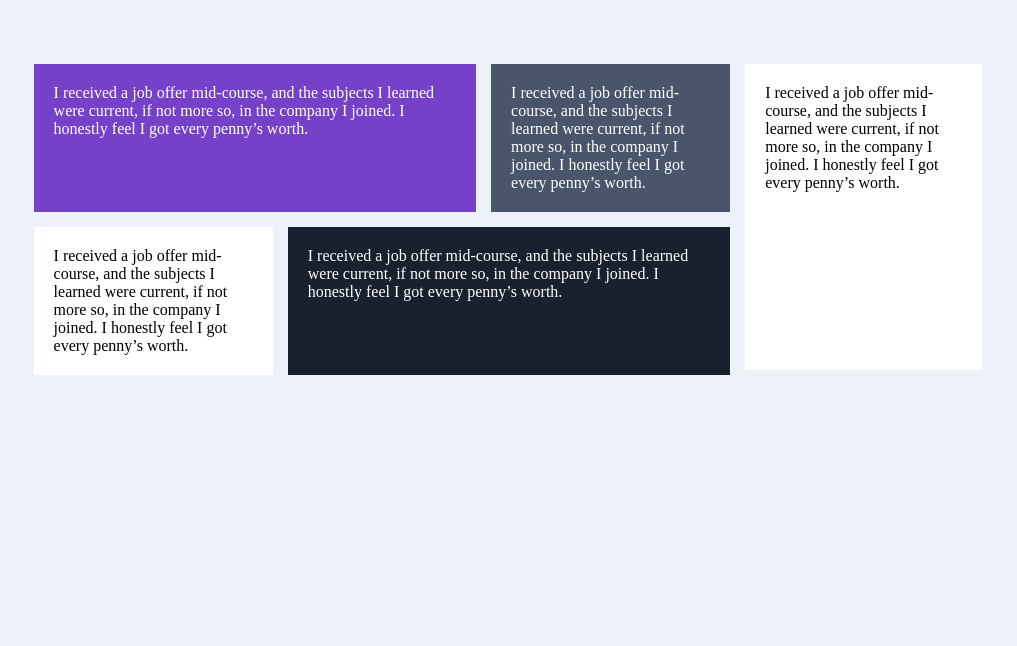
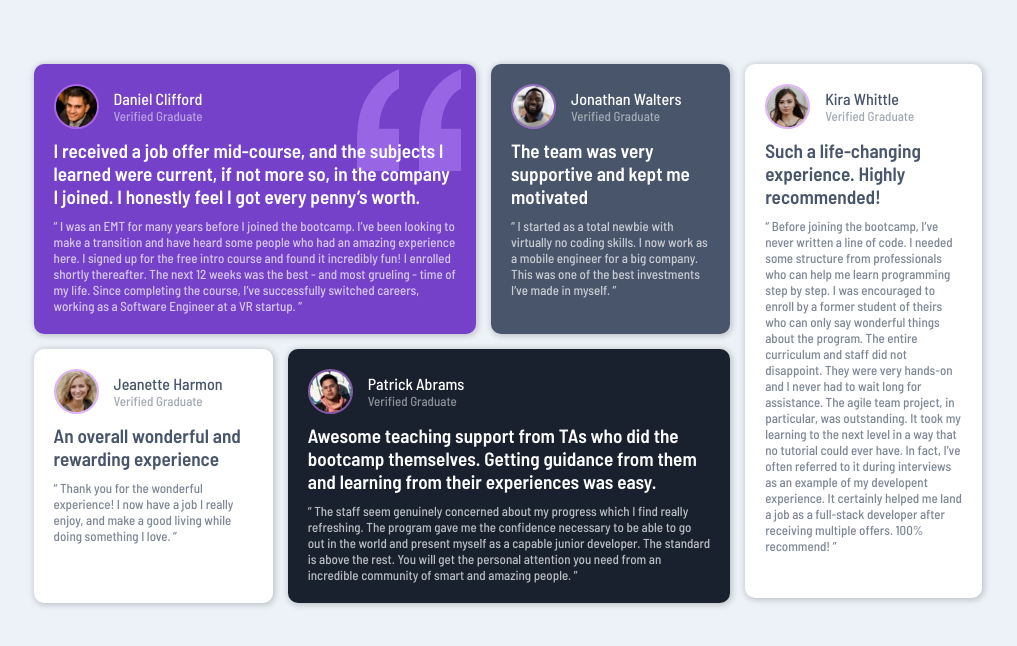
Before and after one commit to bciupka/frontend-fundamentals, a plain HTML site: page testimonials-challenge/index.html in a window 1280 px wide. Shown: the whole page, without its empty margins (132-1149 px from the left). Drawn offline with Linux system fonts and the light colour scheme.

Commit message:
testimonials challenge done

```diff
--- a/testimonials-challenge/index.html
+++ b/testimonials-challenge/index.html
@@ -7,6 +7,9 @@
 
   <link rel="icon" type="image/png" sizes="32x32" href="./images/favicon-32x32.png">
   <link rel="stylesheet" href="style.css">
+  <link rel="preconnect" href="https://fonts.googleapis.com">
+  <link rel="preconnect" href="https://fonts.gstatic.com" crossorigin>
+  <link href="https://fonts.googleapis.com/css2?family=Barlow+Semi+Condensed:wght@500;600&display=swap" rel="stylesheet">
 
   <title>Testimonials Challenge</title>
 </head>
@@ -16,28 +19,83 @@
     <div id="main-left">
       <div id="top-left">
         <div id="testimonial-1" class="grid-item">
-          <p>I received a job offer mid-course, and the subjects I learned were current, if not more so,
-            in the company I joined. I honestly feel I got every penny’s worth.</p>
+          <img src="images/bg-pattern-quotation.svg" alt="quote" id="quote">
+          <div class="header">
+            <img src="images/image-daniel.jpg" alt="profile picture">
+            <div class="header-text">
+              <p class="name">Daniel Clifford</p>
+              <p class="position">Verified Graduate</p>
+            </div>
+          </div>
+          <h4>I received a job offer mid-course, and the subjects I learned were current, if not more so,
+            in the company I joined. I honestly feel I got every penny’s worth.
+            </h4>
+          <p class="experience">“ I was an EMT for many years before I joined the bootcamp. I’ve been looking to make a
+            transition and have heard some people who had an amazing experience here. I signed up
+            for the free intro course and found it incredibly fun! I enrolled shortly thereafter.
+            The next 12 weeks was the best - and most grueling - time of my life. Since completing
+            the course, I’ve successfully switched careers, working as a Software Engineer at a VR startup. ”</p>
         </div>
         <div id="testimonial-2" class="grid-item">
-          <p>I received a job offer mid-course, and the subjects I learned were current, if not more so,
-            in the company I joined. I honestly feel I got every penny’s worth.</p>
+          <div class="header">
+            <img src="images/image-jonathan.jpg" alt="profile picture">
+            <div class="header-text">
+              <p class="name">Jonathan Walters</p>
+              <p class="position">Verified Graduate</p>
+            </div>
+          </div>
+          <h4>The team was very supportive and kept me motivated</h4>
+          <p class="experience">“ I started as a total newbie with virtually no coding skills. I now work as a mobile engineer
+            for a big company. This was one of the best investments I’ve made in myself. ”</p>
         </div>
       </div>
       <div id="bottom-left">
         <div id="testimonial-3" class="grid-item">
-          <p>I received a job offer mid-course, and the subjects I learned were current, if not more so,
-            in the company I joined. I honestly feel I got every penny’s worth.</p>
+          <div class="header">
+            <img src="images/image-jeanette.jpg" alt="profile picture">
+            <div class="header-text">
+              <p class="name">Jeanette Harmon</p>
+              <p class="position">Verified Graduate</p>
+            </div>
+          </div>
+          <h4>An overall wonderful and rewarding experience</h4>
+          <p class="experience">“ Thank you for the wonderful experience! I now have a job I really enjoy, and make a good living
+            while doing something I love. ”</p>
         </div>
         <div id="testimonial-4" class="grid-item">
-          <p>I received a job offer mid-course, and the subjects I learned were current, if not more so,
-            in the company I joined. I honestly feel I got every penny’s worth.</p>
+          <div class="header">
+            <img src="images/image-patrick.jpg" alt="profile picture">
+            <div class="header-text">
+              <p class="name">Patrick Abrams</p>
+              <p class="position">Verified Graduate</p>
+            </div>
+          </div>
+          <h4>Awesome teaching support from TAs who did the bootcamp themselves. Getting guidance from them and
+            learning from their experiences was easy.</h4>
+          <p class="experience">“ The staff seem genuinely concerned about my progress which I find really refreshing. The program
+            gave me the confidence necessary to be able to go out in the world and present myself as a capable
+            junior developer. The standard is above the rest. You will get the personal attention you need from
+            an incredible community of smart and amazing people. ”</p>
         </div>
       </div>
     </div>
     <div id="testimonial-5" class="grid-item">
-      <p>I received a job offer mid-course, and the subjects I learned were current, if not more so,
-        in the company I joined. I honestly feel I got every penny’s worth.</p>
+      <div class="header">
+        <img src="images/image-kira.jpg" alt="profile picture">
+        <div class="header-text">
+          <p class="name">Kira Whittle</p>
+          <p class="position">Verified Graduate</p>
+        </div>
+      </div>
+      <h4>Such a life-changing experience. Highly recommended!</h4>
+      <p class="experience">“ Before joining the bootcamp, I’ve never written a line of code. I needed some structure from
+        professionals who can help me learn programming step by step. I was encouraged to enroll by a former
+        student of theirs who can only say wonderful things about the program. The entire curriculum and staff
+        did not disappoint. They were very hands-on and I never had to wait long for assistance. The agile team
+        project, in particular, was outstanding. It took my learning to the next level in a way that no tutorial
+        could ever have. In fact, I’ve often referred to it during interviews as an example of my developent
+        experience. It certainly helped me land a job as a full-stack developer after receiving multiple offers.
+        100% recommend! ”</p>
     </div>
   </div>
 </body>
--- a/testimonials-challenge/style.css
+++ b/testimonials-challenge/style.css
@@ -19,6 +19,7 @@ body {
 #testimonial-1 {
     background-color: #7541c8;
     color: #ffffff;
+    position: relative;
 }
 
 #testimonial-2 {
@@ -26,8 +27,9 @@ body {
     color: #ffffff;
 }
 
-#testimonial-3 {
+#testimonial-3 , #testimonial-5{
     background-color: #ffffff;
+    color: #48556a;
 }
 
 #testimonial-4 {
@@ -35,13 +37,59 @@ body {
     color: #ffffff;
 }
 
-#testimonial-5 {
-    background-color: #ffffff;
-}
-
 .grid-item {
     margin-bottom: 20px;
     padding: 20px;
+    border-radius: 10px;
+    box-shadow: 1px 1px 6px 1px rgba(0, 0, 0, 0.2);
+    font-family: "Barlow Semi Condensed", sans-serif;
+    font-size: 13px;
+}
+
+#quote {
+    position: absolute;
+    right: 15px;
+    top: 5px;
+    z-index: 0;
+    opacity: 70%;
+}
+
+.header {
+    display: flex;
+    align-items: center;
+}
+
+.header .header-text {
+    display: flex;
+    flex-direction: column;
+    z-index: 1;
+}
+
+.position {
+    opacity: 50%;
+}
+
+.name {
+    font-size: 1rem;
+}
+
+.header img {
+    margin-right: 15px;
+    width: 45px;
+    border-radius: 50%;
+    border: 2px solid rgba(204, 129, 247, 0.6);
+}
+
+.grid-item  h4 {
+    margin: 10px 0;
+    font-size: 1.2rem;
+    font-weight: 600;
+    position: relative;
+    z-index: 1;
+}
+
+.experience {
+    opacity: 70%;
 }
 
 @media screen and (min-width: 576px) {
```
